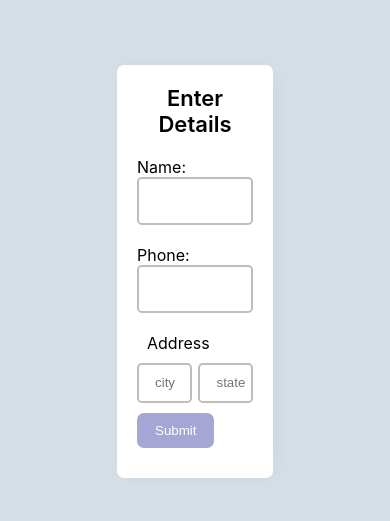
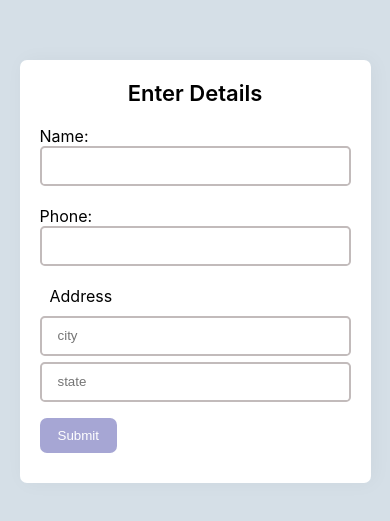
Before and after one commit to emma-junior/sneakersvilleapp, a React (Create React App) app: page /pay-with-paystack in a window 390 px wide. Shown: the part 151-672 px from the top of the page. Built offline with nearby package versions, Linux system fonts and the light colour scheme.

Commit message:
made payment form mobile responsive

```diff
--- a/src/Styles/PaymentForm/paymentform.css
+++ b/src/Styles/PaymentForm/paymentform.css
@@ -20,6 +20,16 @@
   padding: 20px;
   width: 40%;
 }
+@media (max-width: 768px) {
+  .payment-form .form-wrapper {
+    width: 60%;
+  }
+}
+@media (max-width: 640px) {
+  .payment-form .form-wrapper {
+    width: 90%;
+  }
+}
 .payment-form .form-wrapper .topic {
   font-size: 22px;
   font-weight: 600;
@@ -37,6 +47,11 @@
   border: 2px solid rgb(194, 187, 187);
   outline: none;
 }
+@media (max-width: 640px) {
+  .payment-form .form-wrapper .single-form input {
+    height: 2.5rem;
+  }
+}
 .payment-form .form-wrapper .address {
   margin: 10px;
 }
@@ -44,6 +59,11 @@
   display: flex;
   width: 100%;
   justify-content: space-between;
+}
+@media (max-width: 640px) {
+  .payment-form .form-wrapper .address-input {
+    display: block;
+  }
 }
 .payment-form .form-wrapper .address-input input {
   display: block;
@@ -53,6 +73,12 @@
   width: 47%;
   border: 2px solid rgb(194, 187, 187);
   outline: none;
+}
+@media (max-width: 640px) {
+  .payment-form .form-wrapper .address-input input {
+    width: 100%;
+    margin: 6px 0;
+  }
 }
 .payment-form .form-wrapper .btn .submit-btn {
   background-color: rgb(3, 3, 73);
--- a/src/pages/Success.tsx
+++ b/src/pages/Success.tsx
@@ -34,7 +34,7 @@ const Success = () => {
       }
     };
     data && createOrder();
-  }, [cart, data, User]);
+  }, [cart, data, User, totalAmount]);
 
   return (
     <div className="success">
```
Also changed, not shown: src/Styles/PaymentForm/paymentform.scss (+28 -1 lines), 1 other file (tests, documents, lock files or other folders).
